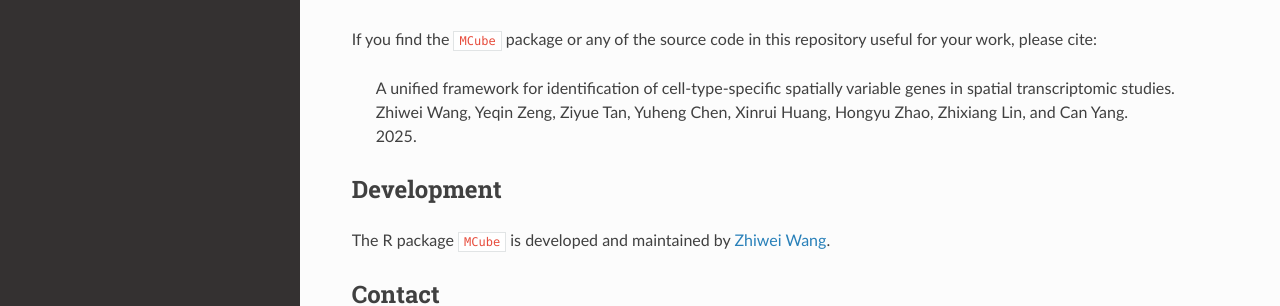
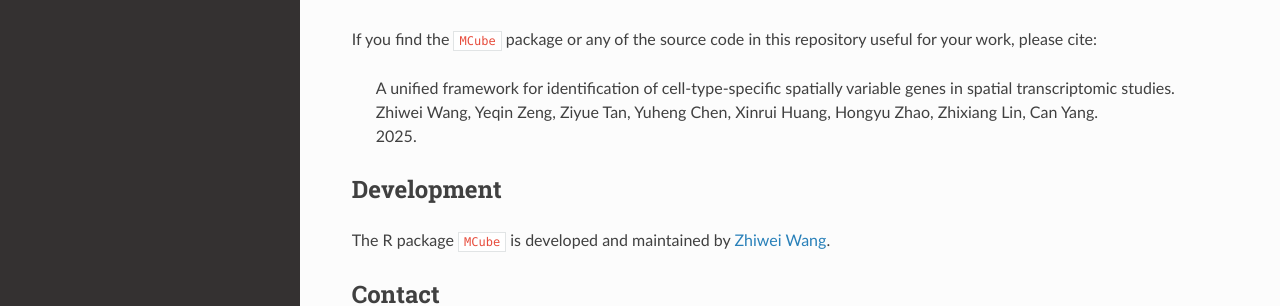
Before and after one commit to statwangz/MCube-tutorial, a Sphinx documentation site: the page built from docs/source/index.rst, in a window 1280 px wide and 1358 px high. Shown: the part 811-1117 px from the top of the window. Built offline with Sphinx 7.4.7 and the Read the Docs theme 3.1.0, drawn with Linux system fonts in a browser that asks for light colours; pages that are not in the unit, such as notebooks, are missing from menus.

Commit message:
Update index.rst

```diff
--- a/docs/source/index.rst
+++ b/docs/source/index.rst
@@ -31,7 +31,7 @@ Reference
 If you find the ``MCube`` package or any of the source code in this repository useful for your work, please cite:
 
    | A unified framework for identification of cell-type-specific spatially variable genes in spatial transcriptomic studies.
-   | Zhiwei Wang, Yeqin Zeng, Ziyue Tan, Yuheng Chen, Xinrui Huang, Hongyu Zhao, Zhixiang Lin, and Can Yang.
+   | Zhiwei Wang, Yeqin Zeng, Ziyue Tan, Yuheng Chen, Xinrui Huang, Hongyu Zhao, Zhixiang Lin, Can Yang.
    | 2025.
 
 Development
```
